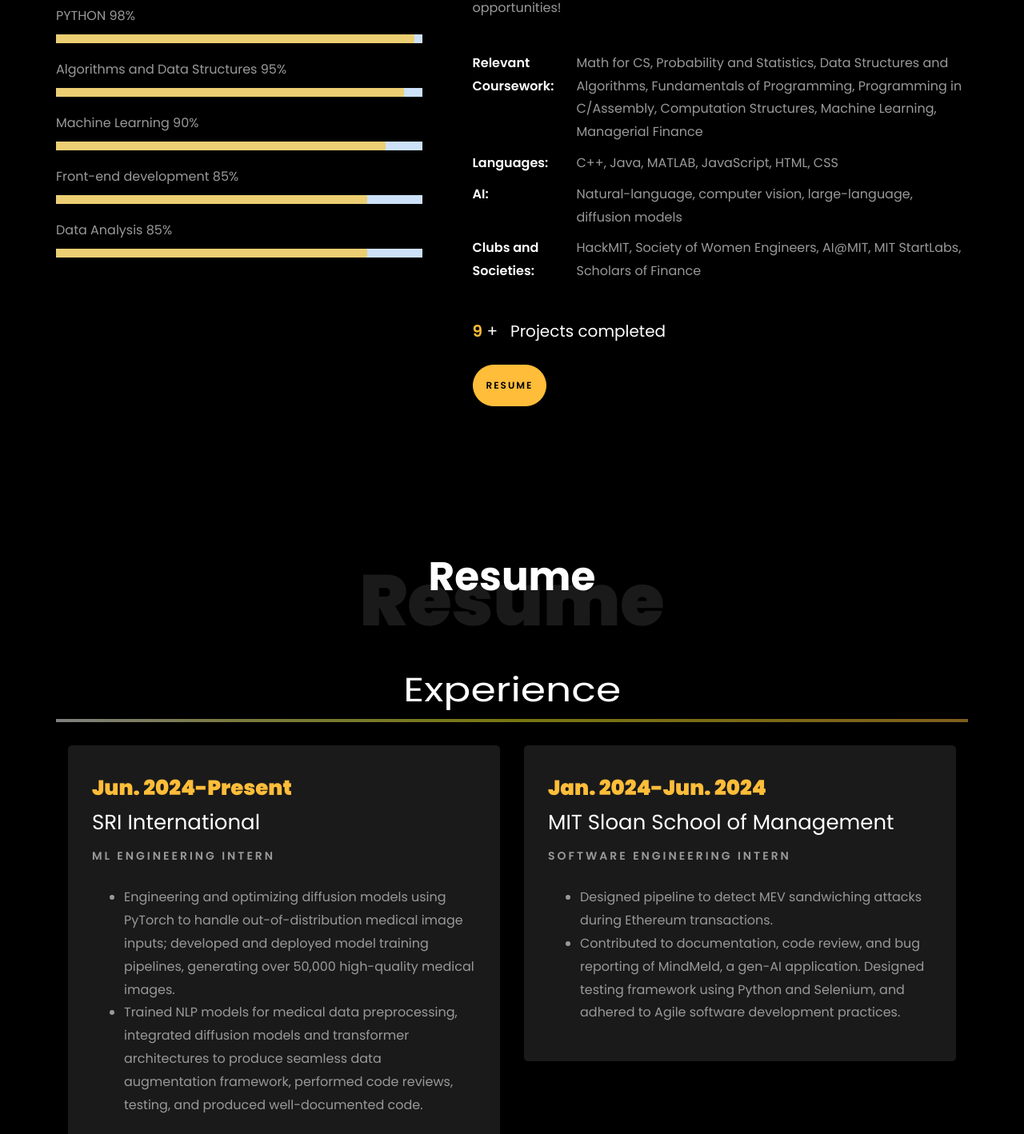
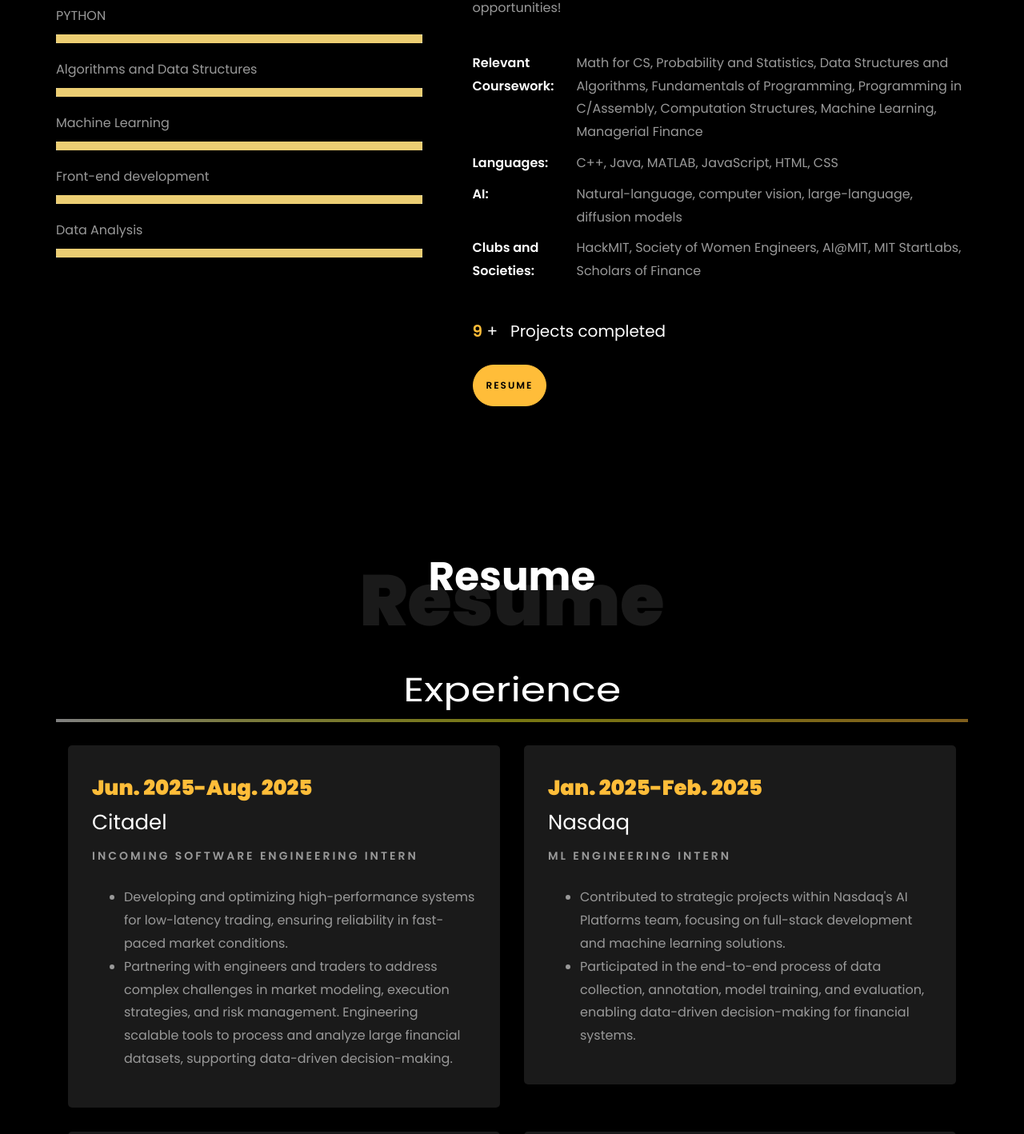
Before and after one commit to AkshTi/web, a plain HTML site: page index.html in a window 1280 px wide. Shown: the part 1109-2527 px from the top of the page at 80% size. Drawn offline with Linux system fonts and the light colour scheme; files whose address does not match are found by name.

Commit message:
Add files via upload

```diff
--- a/index.html
+++ b/index.html
@@ -230,33 +230,33 @@
 
 								<div class="skill-mf">
 									<p class="title-s">Skills</p>
-									<span>PYTHON</span> <span class="pull-right">98%</span>
+									<span>PYTHON</span> <span class="pull-right"> </span>
 									<div class="progress">
-										<div class="progress-bar" role="progressbar" style="width: 98%;" aria-valuenow="95" aria-valuemin="0"
+										<div class="progress-bar" role="progressbar" style="width: 100%;" aria-valuenow="95" aria-valuemin="0"
 											aria-valuemax="100"></div>
 									</div>
 
-									<span>Algorithms and Data Structures</span> <span class="pull-right">95%</span>
+									<span>Algorithms and Data Structures</span> <span class="pull-right"> </span>
 									<div class="progress">
-										<div class="progress-bar" role="progressbar" style="width: 95%" aria-valuenow="85" aria-valuemin="0"
+										<div class="progress-bar" role="progressbar" style="width: 100%" aria-valuenow="85" aria-valuemin="0"
 											aria-valuemax="100"></div>
 									</div>
 
-									<span>Machine Learning</span> <span class="pull-right">90%</span>
+									<span>Machine Learning</span> <span class="pull-right"> </span>
 									<div class="progress">
-										<div class="progress-bar" role="progressbar" style="width: 90%" aria-valuenow="90" aria-valuemin="0"
+										<div class="progress-bar" role="progressbar" style="width: 100%" aria-valuenow="90" aria-valuemin="0"
 											aria-valuemax="100"></div>
 									</div>
 
-									<span>Front-end development</span> <span class="pull-right">85%</span>
+									<span>Front-end development</span> <span class="pull-right"></span>
 									<div class="progress">
-										<div class="progress-bar" role="progressbar" style="width: 85%" aria-valuenow="85" aria-valuemin="0"
+										<div class="progress-bar" role="progressbar" style="width: 100%" aria-valuenow="85" aria-valuemin="0"
 											aria-valuemax="100"></div>
 									</div>
 
-									<span>Data Analysis</span> <span class="pull-right">85%</span>
+									<span>Data Analysis</span> <span class="pull-right"></span>
 									<div class="progress">
-										<div class="progress-bar" role="progressbar" style="width: 85%" aria-valuenow="80" aria-valuemin="0"
+										<div class="progress-bar" role="progressbar" style="width: 100%" aria-valuenow="80" aria-valuemin="0"
 											aria-valuemax="100"></div>
 									</div>
 								</div>
@@ -325,6 +325,35 @@
 		<br>
 
 		<div class="row">
+			<div class="col-md-6">
+				<div class="resume-wrap ftco-animate">
+					<span class="date">Jun. 2025-Aug. 2025</span>
+					<h2>Citadel</h2>
+					<span class="position">Incoming Software Engineering Intern</span>
+					<p class="mt-4">
+						<ul>
+							<li>Developing and optimizing high-performance systems for low-latency trading, ensuring reliability in fast-paced market conditions. </li>
+							<li>Partnering with engineers and traders to address complex challenges in market modeling, execution strategies, and risk management. Engineering scalable tools to process and analyze large financial datasets, supporting data-driven decision-making.</li>
+						</ul>
+					</p>
+				</div>
+			</div>
+
+				<div class="col-md-6">
+					<div class="resume-wrap ftco-animate">
+						<span class="date">Jan. 2025-Feb. 2025</span>
+						<h2>Nasdaq</h2>
+						<span class="position">ML Engineering Intern</span>
+						<p class="mt-4">
+							<ul>
+								<li>Contributed to strategic projects within Nasdaq's AI Platforms team, focusing on full-stack development and machine learning solutions.</li>
+								<li>Participated in the end-to-end process of data collection, annotation, model training, and evaluation, enabling data-driven decision-making for financial systems.</li>
+							</ul>
+						</p>
+					</div>
+
+				</div>
+
 				<div class="col-md-6">
 					<div class="resume-wrap ftco-animate">
 						<span class="date">Jun. 2024-Present</span>
```
